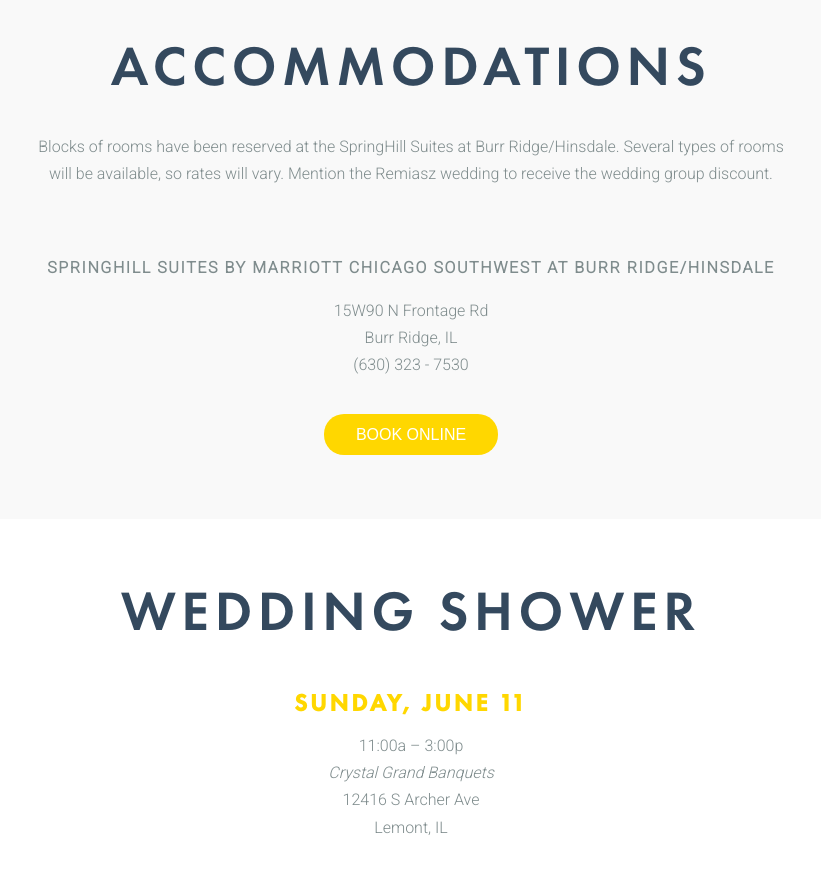
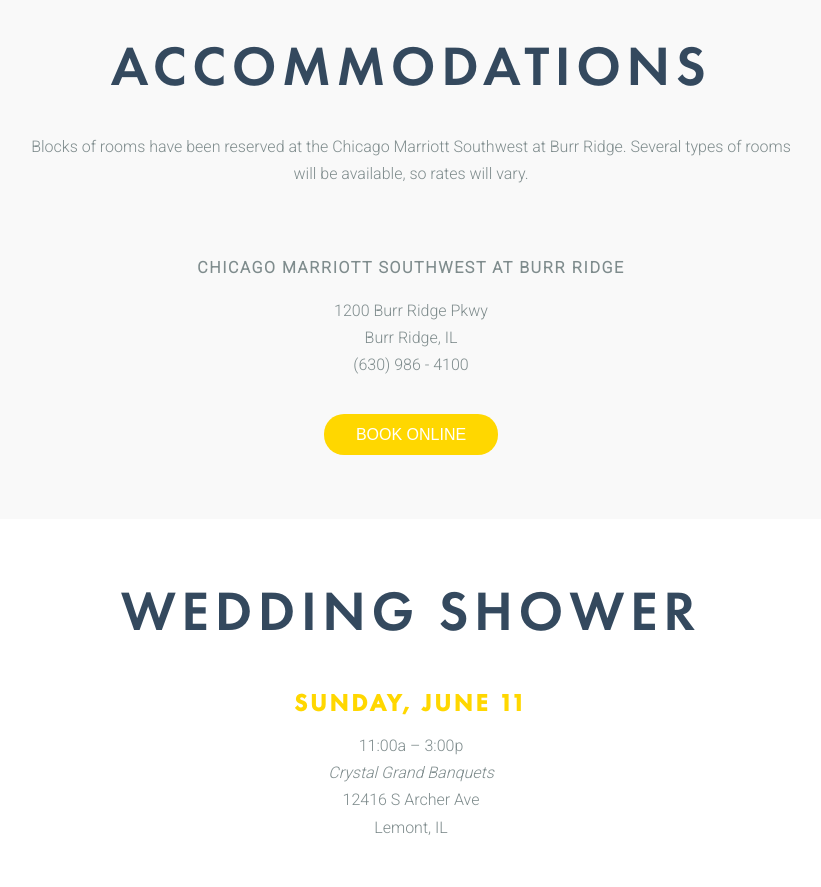
Before and after one commit to gremz/remiaszwedding.com, a plain HTML site: page index.html in a window 1280 px wide. Shown: the part 2320-3207 px from the top of the page, without its empty margins (229-1050 px from the left). Drawn offline with nearby package versions, Linux system fonts and the light colour scheme.

Commit message:
changed hote

```diff
--- a/index.html
+++ b/index.html
@@ -148,16 +148,16 @@
       <div class="pure-u-1 is-center alternate">
           <h1 class="content-head">Accommodations</h1>
           <p>
-              Blocks of rooms have been reserved at the SpringHill Suites at Burr Ridge/Hinsdale. Several types of rooms will be available, so rates will vary. Mention the Remiasz wedding to receive the wedding group discount.
+              Blocks of rooms have been reserved at the Chicago Marriott Southwest at Burr Ridge. Several types of rooms will be available, so rates will vary.
           </p>
           <p></p>
-          <p class="accommodations-middle">SPRINGHILL SUITES BY MARRIOTT CHICAGO SOUTHWEST AT BURR RIDGE/HINSDALE</p>
+          <p class="accommodations-middle">CHICAGO MARRIOTT SOUTHWEST AT BURR RIDGE</p>
           <p class="text-align-center">
-              15W90 N Frontage Rd<br />
+              1200 Burr Ridge Pkwy<br />
               Burr Ridge, IL<br />
-              (630) 323 - 7530<br />
+              (630) 986 - 4100<br />
           </p>
-          <a class="pure-button accommodations-button" href="http://www.marriott.com/hotels/travel/chibu-springhill-suites-chicago-southwest-at-burr-ridge-hinsdale/?scid=bb1a189a-fec3-4d19-a255-54ba596febe2" target="_blank">Book Online</a>
+          <a class="pure-button accommodations-button" href="http://www.marriott.com/hotels/travel/chisw-chicago-marriott-southwest-at-burr-ridge/" target="_blank">Book Online</a>
       </div>
     </div>
 
```
